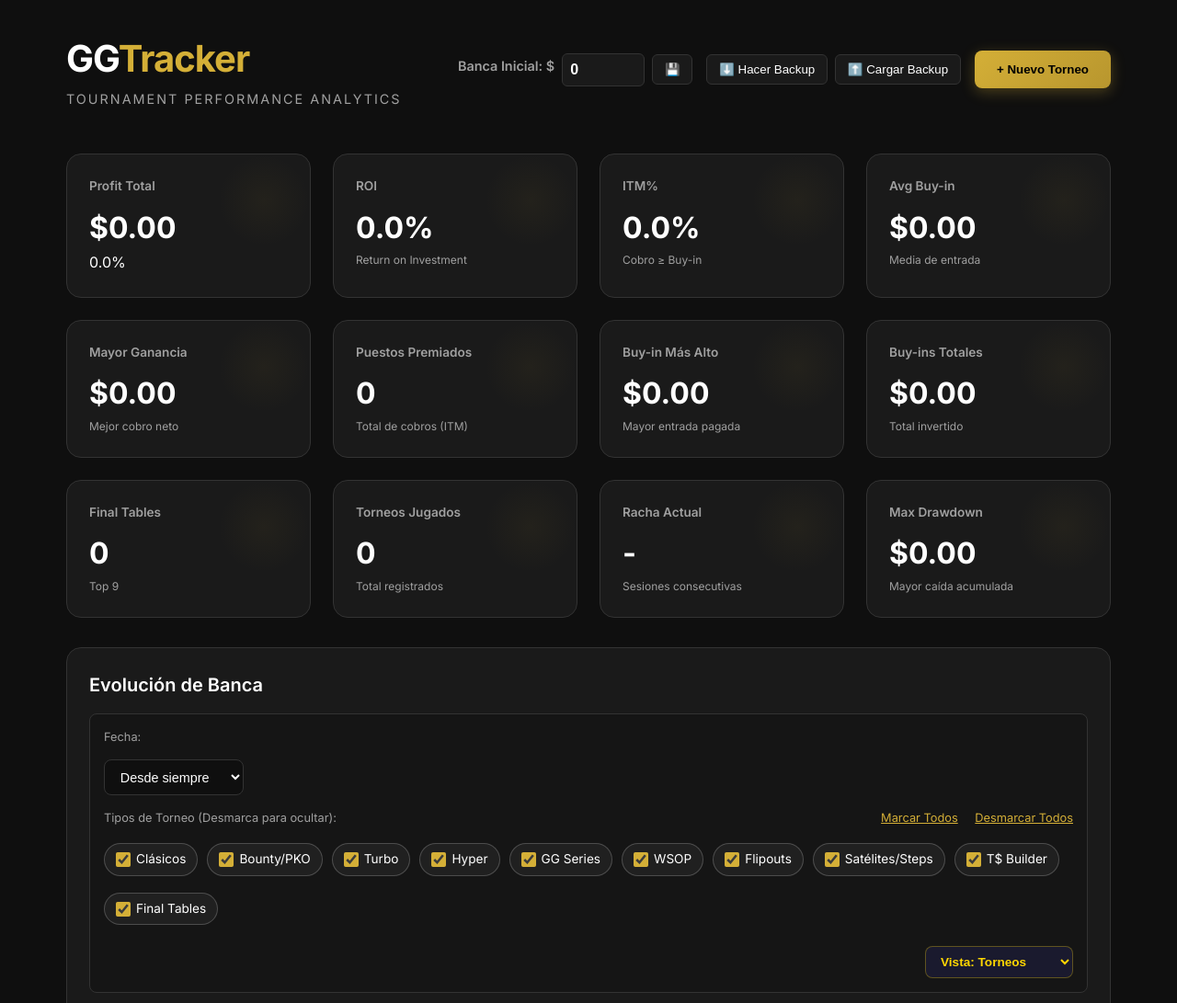
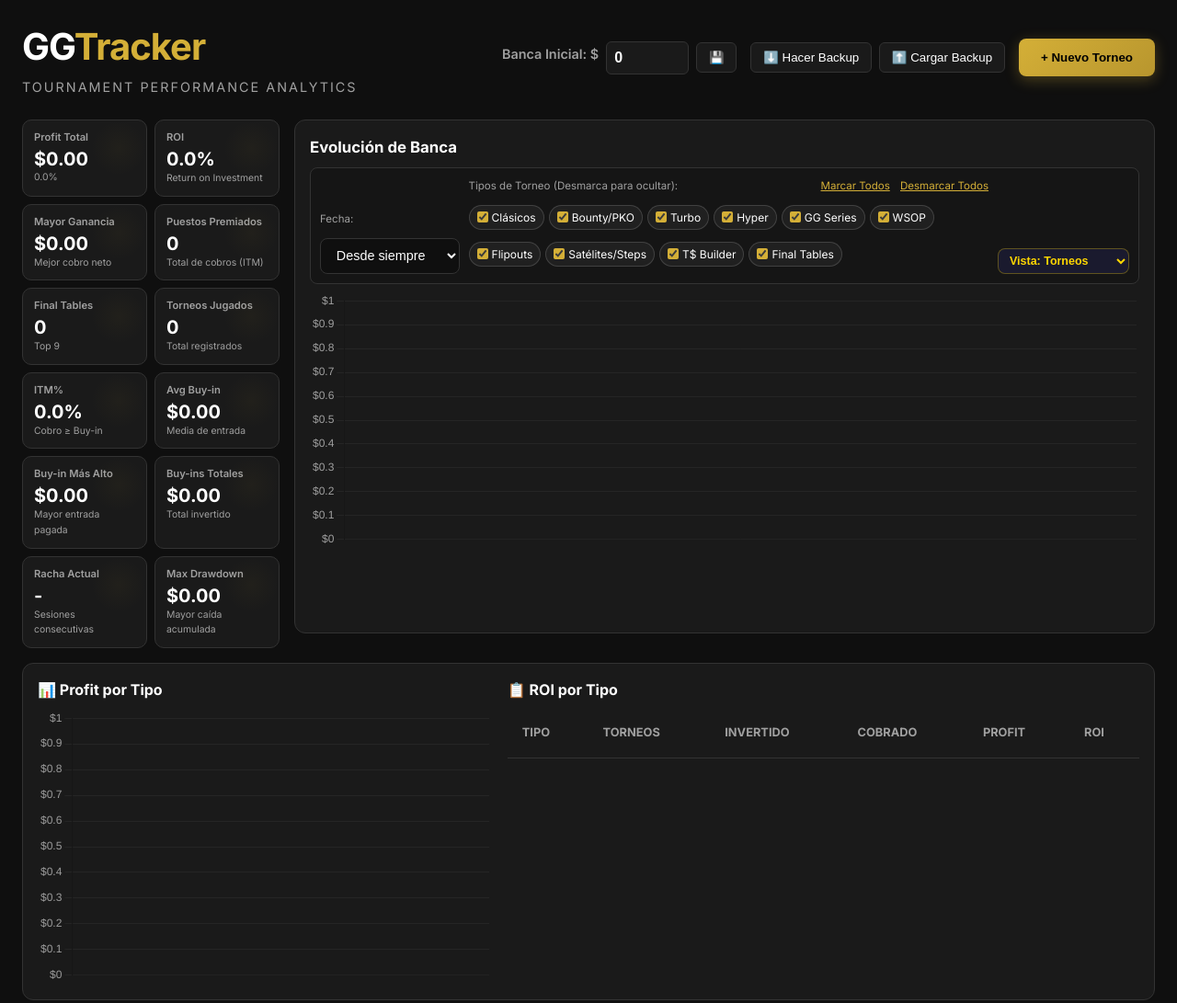
Before and after one commit to matinaipapa/BankrollTracker, a plain HTML site: page index.html in a window 1280 px wide. Shown: the top 1091 px of the page at 92% size. Drawn offline with nearby package versions, Linux system fonts and the light colour scheme.

Commit message:
layout: Compact dashboard - stats sidebar + chart right, no scroll

```diff
--- a/index.html
+++ b/index.html
@@ -28,81 +28,85 @@
                 <button id="add-tournament-btn" class="btn-primary">+ Nuevo Torneo</button>
             </div>
         </header>
-        <div id="session-mode-banner" style="display: none; background: linear-gradient(135deg, rgba(255,215,0,0.15), rgba(255,215,0,0.05)); border: 1px solid rgba(255,215,0,0.3); border-radius: 12px; padding: 10px 20px; margin-bottom: 15px; text-align: center; color: #ffd700; font-weight: 600; font-size: 0.95rem; letter-spacing: 0.5px;">
+
+        <div id="session-mode-banner" style="display: none; background: linear-gradient(135deg, rgba(255,215,0,0.15), rgba(255,215,0,0.05)); border: 1px solid rgba(255,215,0,0.3); border-radius: 10px; padding: 8px 16px; margin-bottom: 10px; text-align: center; color: #ffd700; font-weight: 600; font-size: 0.85rem; letter-spacing: 0.5px;">
             📊 Modo Sesión: <span id="session-mode-label">Diaria</span>
         </div>
-        <div id="bankroll-alert" style="display: none; border: 1px solid; border-radius: 12px; padding: 10px 20px; margin-bottom: 15px; text-align: center; font-weight: 500; font-size: 0.9rem;"></div>
+        <div id="bankroll-alert" style="display: none; border: 1px solid; border-radius: 10px; padding: 8px 16px; margin-bottom: 10px; text-align: center; font-weight: 500; font-size: 0.85rem;"></div>
 
-        <section class="stats-grid">
-            <div class="stat-card" id="stat-profit" title="Ganancia neta total. Se calcula como: Total Cobrado − Total Invertido (buy-ins + re-entrys).">
+        <!-- ═══════════ DASHBOARD ROW: Stats Sidebar + Chart ═══════════ -->
+        <div class="dashboard-row">
+            <!-- LEFT: Compact Stats -->
+            <aside class="stats-sidebar">
+                <div class="stat-card-mini" id="stat-profit" title="Ganancia neta total. Se calcula como: Total Cobrado − Total Invertido (buy-ins + re-entrys).">
                     <label>Profit Total</label>
                     <div class="value">$0.00</div>
                     <div class="trend">0.0%</div>
                 </div>
-            <div class="stat-card" id="stat-roi" title="Return on Investment. Fórmula: (Profit Neto ÷ Total Invertido) × 100. Un ROI de 50% significa que por cada $1 invertido ganaste $0.50 extra.">
+                <div class="stat-card-mini" id="stat-roi" title="Return on Investment. Fórmula: (Profit Neto ÷ Total Invertido) × 100.">
                     <label>ROI</label>
                     <div class="value">0%</div>
                     <div class="sub-label">Return on Investment</div>
                 </div>
-            <div class="stat-card" id="stat-itm" title="In The Money. Porcentaje de torneos donde tu cobro fue igual o mayor al costo total de entrada (buy-in + re-entrys). Un buen ITM en MTT es 15-20%.">
+                <div class="stat-card-mini" id="stat-max-win" title="Tu mejor resultado en un solo torneo. Cobro − (Buy-in × (1 + Re-entrys)).">
+                    <label>Mayor Ganancia</label>
+                    <div class="value">$0.00</div>
+                    <div class="sub-label">Mejor cobro neto</div>
+                </div>
+                <div class="stat-card-mini" id="stat-itm-count" title="Cantidad de veces que terminaste en posición de cobro.">
+                    <label>Puestos Premiados</label>
+                    <div class="value">0</div>
+                    <div class="sub-label">Total de cobros (ITM)</div>
+                </div>
+                <div class="stat-card-mini" id="stat-ft-count" title="Cantidad de veces que llegaste a la Mesa Final (Top 9).">
+                    <label>Final Tables</label>
+                    <div class="value">0</div>
+                    <div class="sub-label">Top 9</div>
+                </div>
+                <div class="stat-card-mini" id="stat-total-played" title="Cantidad total de torneos jugados según los filtros activos.">
+                    <label>Torneos Jugados</label>
+                    <div class="value">0</div>
+                    <div class="sub-label">Total registrados</div>
+                </div>
+                <div class="stat-card-mini" id="stat-itm" title="In The Money. Porcentaje de torneos donde tu cobro fue ≥ entrada. Buen ITM en MTT: 15-20%.">
                     <label>ITM%</label>
                     <div class="value">0%</div>
                     <div class="sub-label">Cobro &ge; Buy-in</div>
                 </div>
-            <div class="stat-card" id="stat-avg-buyin" title="Promedio del costo total de tus entradas. Útil para saber en qué rango de stakes estás jugando habitualmente.">
+                <div class="stat-card-mini" id="stat-avg-buyin" title="Promedio del costo total de tus entradas.">
                     <label>Avg Buy-in</label>
                     <div class="value">$0.00</div>
                     <div class="sub-label">Media de entrada</div>
                 </div>
-            <div class="stat-card" id="stat-max-win" title="Tu mejor resultado en un solo torneo. Se calcula como: Cobro − (Buy-in × (1 + Re-entrys)). Es tu premio neto más alto.">
-                <label>Mayor Ganancia</label>
-                <div class="value">$0.00</div>
-                <div class="sub-label">Mejor cobro neto</div>
-            </div>
-            <div class="stat-card" id="stat-itm-count" title="Cantidad de veces que terminaste en posición de cobro (tu cobro fue igual o mayor al costo de entrada).">
-                <label>Puestos Premiados</label>
-                <div class="value">0</div>
-                <div class="sub-label">Total de cobros (ITM)</div>
-            </div>
-            <div class="stat-card" id="stat-max-buyin" title="El torneo más caro en el que participaste, considerando buy-in × (1 + re-entrys). Sirve para evaluar tu manejo de bankroll.">
+                <div class="stat-card-mini" id="stat-max-buyin" title="El torneo más caro en el que participaste.">
                     <label>Buy-in Más Alto</label>
                     <div class="value">$0.00</div>
                     <div class="sub-label">Mayor entrada pagada</div>
                 </div>
-            <div class="stat-card" id="stat-total-buyin" title="Suma total de todo lo que invertiste en buy-ins y re-entrys. Es tu 'capital en riesgo' acumulado.">
+                <div class="stat-card-mini" id="stat-total-buyin" title="Suma total de todo lo que invertiste.">
                     <label>Buy-ins Totales</label>
                     <div class="value">$0.00</div>
                     <div class="sub-label">Total invertido</div>
                 </div>
-            <div class="stat-card" id="stat-ft-count" title="Cantidad de veces que llegaste a la Mesa Final (Top 9) en torneos con 18 o más jugadores. Indicador clave de consistencia.">
-                <label>Final Tables</label>
-                <div class="value">0</div>
-                <div class="sub-label">Top 9</div>
-            </div>
-            <div class="stat-card" id="stat-total-played" title="Cantidad total de torneos jugados según los filtros activos.">
-                <label>Torneos Jugados</label>
-                <div class="value">0</div>
-                <div class="sub-label">Total registrados</div>
-            </div>
-            <div class="stat-card" id="stat-streak" title="Tu racha actual de sesiones (días) consecutivas positivas o negativas. Una sesión es positiva si el profit del día es mayor a 0.">
+                <div class="stat-card-mini" id="stat-streak" title="Racha actual de días consecutivos positivos o negativos.">
                     <label>Racha Actual</label>
                     <div class="value">-</div>
                     <div class="sub-label">Sesiones consecutivas</div>
                 </div>
-            <div class="stat-card" id="stat-drawdown" title="Max Drawdown: la mayor caída acumulada desde un punto alto de tu bankroll. Indica tu peor racha de pérdidas. Cuanto menor, más estable es tu juego.">
+                <div class="stat-card-mini" id="stat-drawdown" title="Max Drawdown: la mayor caída acumulada desde un punto alto de tu bankroll.">
                     <label>Max Drawdown</label>
                     <div class="value">$0.00</div>
                     <div class="sub-label">Mayor caída acumulada</div>
                 </div>
-        </section>
+            </aside>
 
-        <section class="chart-section card">
-            <div class="card-header" style="flex-direction: column; align-items: stretch; gap: 15px;">
-                <h2>Evolución de Banca</h2>
-
-                <div class="filters" style="display: flex; gap: 15px; flex-wrap: wrap; background: rgba(0,0,0,0.2); padding: 15px; border-radius: 8px; border: 1px solid var(--border-color); align-items: flex-end;">
-                    <div style="display: flex; flex-direction: column; gap: 6px;">
-                        <label style="color: var(--text-dim); font-size: 0.8rem;">Fecha:</label>
+            <!-- RIGHT: Chart + Filters -->
+            <section class="chart-main card">
+                <div style="display: flex; flex-direction: column; gap: 8px; margin-bottom: 8px;">
+                    <h2 style="font-size: 1.05rem; margin: 0;">Evolución de Banca</h2>
+                    <div class="filters" style="display: flex; gap: 10px; flex-wrap: wrap; background: rgba(0,0,0,0.2); padding: 10px; border-radius: 8px; border: 1px solid var(--border-color); align-items: flex-end;">
+                        <div style="display: flex; flex-direction: column; gap: 3px;">
+                            <label style="color: var(--text-dim); font-size: 0.72rem;">Fecha:</label>
                             <select id="date-filter" class="filter-select" onchange="toggleCustomDate(); updateUI()">
                                 <option value="ALL">Desde siempre</option>
                                 <option value="TODAY">Hoy</option>
@@ -113,41 +117,39 @@
                                 <option value="CUSTOM">Personalizado...</option>
                             </select>
                         </div>
-
-                    <div id="custom-date-container" style="display: none; flex-direction: column; gap: 6px;">
-                        <label style="color: var(--text-dim); font-size: 0.8rem;">Rango Personalizado:</label>
-                        <div style="display: flex; gap: 5px;">
+                        <div id="custom-date-container" style="display: none; flex-direction: column; gap: 3px;">
+                            <label style="color: var(--text-dim); font-size: 0.72rem;">Rango:</label>
+                            <div style="display: flex; gap: 4px;">
                                 <input type="date" id="date-from" class="filter-select" onchange="updateUI()" oninput="updateUI()" title="Desde">
                                 <input type="date" id="date-to" class="filter-select" onchange="updateUI()" oninput="updateUI()" title="Hasta">
                             </div>
                         </div>
-
-                    <div style="display: flex; flex-direction: column; gap: 8px; width: 100%;">
-                    <label style="color: var(--text-dim); font-size: 0.8rem; display: flex; justify-content: space-between;">
+                        <div style="display: flex; flex-direction: column; gap: 3px; flex: 1;">
+                            <label style="color: var(--text-dim); font-size: 0.72rem; display: flex; justify-content: space-between;">
                                 <span>Tipos de Torneo (Desmarca para ocultar):</span>
                                 <div>
-                                <span style="color: var(--primary-color); cursor: pointer; text-decoration: underline; margin-right: 15px;" onclick="checkAllFilters()">Marcar Todos</span>
-                                <span style="color: var(--primary-color); cursor: pointer; text-decoration: underline;" onclick="uncheckAllFilters()">Desmarcar Todos</span>
+                                    <span style="color: var(--primary-color); cursor: pointer; text-decoration: underline; margin-right: 8px; font-size: 0.72rem;" onclick="checkAllFilters()">Marcar Todos</span>
+                                    <span style="color: var(--primary-color); cursor: pointer; text-decoration: underline; font-size: 0.72rem;" onclick="uncheckAllFilters()">Desmarcar Todos</span>
                                 </div>
                             </label>
-                        <div class="toggle-group" style="display: flex; gap: 10px; flex-wrap: wrap;">
+                            <div class="toggle-group" style="display: flex; gap: 5px; flex-wrap: wrap;">
                                 <style>
                                     .toggle-label {
                                         background: rgba(255,255,255,0.05);
-                                    padding: 6px 12px;
-                                    border-radius: 20px;
-                                    font-size: 0.85rem;
+                                        padding: 3px 8px;
+                                        border-radius: 14px;
+                                        font-size: 0.75rem;
                                         cursor: pointer;
                                         display: flex;
                                         align-items: center;
-                                    gap: 6px;
-                                    border: 1px solid rgba(255,255,255,0.2);
+                                        gap: 4px;
+                                        border: 1px solid rgba(255,255,255,0.15);
                                         color: white;
                                     }
                                     .toggle-label input {
                                         accent-color: var(--primary-color);
-                                    width: 16px;
-                                    height: 16px;
+                                        width: 12px;
+                                        height: 12px;
                                         cursor: pointer;
                                     }
                                 </style>
@@ -163,9 +165,8 @@
                                 <label class="toggle-label"><input type="checkbox" id="tgl-ft" checked onchange="updateUI()"> Final Tables</label>
                             </div>
                         </div>
-
-                    <div style="margin-left: auto; display: flex; align-items: center; gap: 10px;">
-                        <select id="session-group-mode" onchange="updateUI()" style="background: #1a1a2e; color: #ffd700; border: 1px solid rgba(255,215,0,0.3); border-radius: 8px; padding: 8px 12px; font-size: 0.85rem; cursor: pointer; font-weight: 600;">
+                        <div style="display: flex; align-items: center; gap: 6px;">
+                            <select id="session-group-mode" onchange="updateUI()" style="background: #1a1a2e; color: #ffd700; border: 1px solid rgba(255,215,0,0.3); border-radius: 8px; padding: 5px 8px; font-size: 0.78rem; cursor: pointer; font-weight: 600;">
                                 <option value="torneos" style="background: #1a1a2e; color: white;">Vista: Torneos</option>
                                 <option value="diario" style="background: #1a1a2e; color: white;">Sesión: Diaria</option>
                                 <option value="semanal" style="background: #1a1a2e; color: white;">Sesión: Semanal</option>
@@ -174,29 +175,30 @@
                                 <option value="12meses" style="background: #1a1a2e; color: white;">Últimos 12 Meses</option>
                                 <option value="personalizado" style="background: #1a1a2e; color: white;">Personalizado</option>
                             </select>
-                        <div id="session-custom-range" style="display: none; gap: 8px; align-items: center;">
-                            <input type="date" id="session-from" style="background: rgba(255,255,255,0.08); color: white; border: 1px solid rgba(255,255,255,0.2); border-radius: 6px; padding: 4px 8px; font-size: 0.8rem;" oninput="updateUI()">
-                            <span style="color: rgba(255,255,255,0.5);">→</span>
-                            <input type="date" id="session-to" style="background: rgba(255,255,255,0.08); color: white; border: 1px solid rgba(255,255,255,0.2); border-radius: 6px; padding: 4px 8px; font-size: 0.8rem;" oninput="updateUI()">
+                            <div id="session-custom-range" style="display: none; gap: 5px; align-items: center;">
+                                <input type="date" id="session-from" style="background: rgba(255,255,255,0.08); color: white; border: 1px solid rgba(255,255,255,0.2); border-radius: 6px; padding: 3px 6px; font-size: 0.72rem;" oninput="updateUI()">
+                                <span style="color: rgba(255,255,255,0.5); font-size: 0.75rem;">→</span>
+                                <input type="date" id="session-to" style="background: rgba(255,255,255,0.08); color: white; border: 1px solid rgba(255,255,255,0.2); border-radius: 6px; padding: 3px 6px; font-size: 0.72rem;" oninput="updateUI()">
                             </div>
                         </div>
                     </div>
                 </div>
-            <div class="chart-container">
-                <!-- Chart will be rendered here -->
+                <div class="chart-container" style="height: 280px;">
                     <canvas id="bankrollChart"></canvas>
                 </div>
             </section>
+        </div>
 
-        <section class="card" style="display: flex; gap: 20px; flex-wrap: wrap;">
-            <div style="flex: 1; min-width: 300px;">
-                <h2 style="margin-bottom: 15px; font-size: 1.1rem;">📊 Profit por Tipo</h2>
-                <div style="height: 420px;">
+        <!-- ═══════════ PROFIT BY TYPE ROW ═══════════ -->
+        <section class="card" style="display: flex; gap: 20px; flex-wrap: wrap; padding: 1rem;">
+            <div style="flex: 1; min-width: 280px;">
+                <h2 style="margin-bottom: 8px; font-size: 1rem;">📊 Profit por Tipo</h2>
+                <div style="height: 300px;">
                     <canvas id="profitByTypeChart"></canvas>
                 </div>
             </div>
-            <div style="flex: 1.4; min-width: 400px;">
-                <h2 style="margin-bottom: 15px; font-size: 1.1rem;">📋 ROI por Tipo</h2>
+            <div style="flex: 1.4; min-width: 380px;">
+                <h2 style="margin-bottom: 8px; font-size: 1rem;">📋 ROI por Tipo</h2>
                 <div class="table-wrapper">
                     <table id="roi-by-type-table">
                         <thead>
@@ -215,6 +217,7 @@
             </div>
         </section>
 
+        <!-- ═══════════ HISTORY TABLE ═══════════ -->
         <section class="history-section card">
             <div class="card-header" style="flex-direction: column; align-items: flex-start; gap: 15px;">
                 <div style="display: flex; justify-content: space-between; width: 100%; align-items: center;">
@@ -227,7 +230,6 @@
                         <button id="export-csv" class="btn-secondary">Exportar</button>
                     </div>
                 </div>
-
             </div>
             <div class="table-wrapper">
                 <style>
@@ -330,6 +332,6 @@
 
     <script src="https://cdn.jsdelivr.net/npm/chart.js"></script>
     <script src="https://cdnjs.cloudflare.com/ajax/libs/jszip/3.10.1/jszip.min.js"></script>
-    <script src="app.js?v=21"></script>
+    <script src="app.js?v=22"></script>
 </body>
 </html>
--- a/styles.css
+++ b/styles.css
@@ -28,9 +28,9 @@
 }
 
 .container {
-    max-width: 1200px;
+    max-width: 1400px;
     margin: 0 auto;
-    padding: 2rem;
+    padding: 1.2rem 1.5rem;
 }
 
 /* Header */
@@ -38,7 +38,7 @@
     display: flex;
     justify-content: space-between;
     align-items: center;
-    margin-bottom: 3rem;
+    margin-bottom: 1.5rem;
 }
 
 .logo-area h1 {
@@ -90,14 +90,79 @@
     margin-top: 1rem;
 }
 
-/* Stats Grid */
-.stats-grid {
-    display: grid;
-    grid-template-columns: repeat(auto-fit, minmax(240px, 1fr));
-    gap: 1.5rem;
-    margin-bottom: 2rem;
+/* Dashboard Layout */
+.dashboard-row {
+    display: flex;
+    gap: 1rem;
+    margin-bottom: 1rem;
+    align-items: stretch;
 }
 
+/* Stats Sidebar (Left) */
+.stats-sidebar {
+    display: grid;
+    grid-template-columns: 1fr 1fr;
+    gap: 8px;
+    width: 280px;
+    min-width: 280px;
+    flex-shrink: 0;
+}
+
+.stat-card-mini {
+    background: var(--card-bg);
+    padding: 10px 12px;
+    border-radius: 10px;
+    border: 1px solid var(--border-color);
+    position: relative;
+    overflow: hidden;
+}
+
+.stat-card-mini::after {
+    content: '';
+    position: absolute;
+    top: 0;
+    right: 0;
+    width: 60px;
+    height: 60px;
+    background: radial-gradient(circle, var(--primary-color) 0%, transparent 70%);
+    opacity: 0.04;
+}
+
+.stat-card-mini label {
+    display: block;
+    color: var(--text-dim);
+    font-size: 0.7rem;
+    font-weight: 600;
+    margin-bottom: 2px;
+}
+
+.stat-card-mini .value {
+    font-size: 1.25rem;
+    font-weight: 700;
+    line-height: 1.2;
+}
+
+.stat-card-mini .sub-label {
+    font-size: 0.65rem;
+    color: var(--text-dim);
+    margin-top: 1px;
+}
+
+.stat-card-mini .trend {
+    font-size: 0.65rem;
+    color: var(--text-dim);
+}
+
+.stat-card-mini .value.positive { color: var(--accent-green); }
+.stat-card-mini .value.negative { color: var(--accent-red); }
+
+/* Chart Main (Right) */
+.chart-main {
+    flex: 1;
+    min-width: 0;
+}
+
+/* Legacy stat-card support */
 .stat-card {
     background: var(--card-bg);
     padding: 1.5rem;
@@ -105,17 +170,6 @@
     border: 1px solid var(--border-color);
     position: relative;
     overflow: hidden;
-}
-
-.stat-card::after {
-    content: '';
-    position: absolute;
-    top: 0;
-    right: 0;
-    width: 100px;
-    height: 100px;
-    background: radial-gradient(circle, var(--primary-color) 0%, transparent 70%);
-    opacity: 0.05;
 }
 
 .stat-card label {
@@ -142,10 +196,10 @@
 /* Card components */
 .card {
     background: var(--card-bg);
-    border-radius: 16px;
+    border-radius: 12px;
     border: 1px solid var(--border-color);
-    margin-bottom: 2rem;
-    padding: 1.5rem;
+    margin-bottom: 1rem;
+    padding: 1rem;
 }
 
 .card-header {
```
Lines whose indentation alone changed are shown as unchanged.
